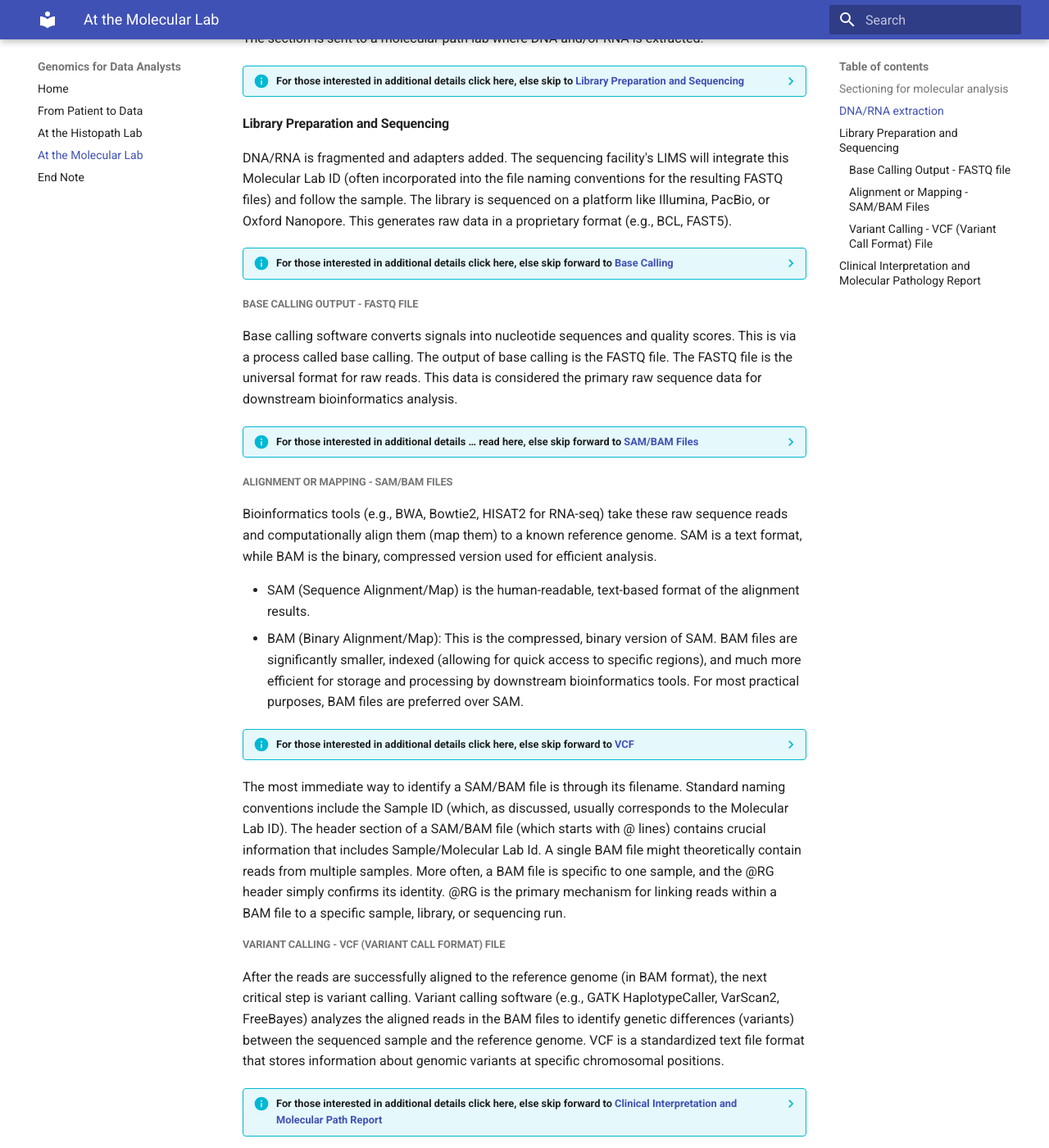
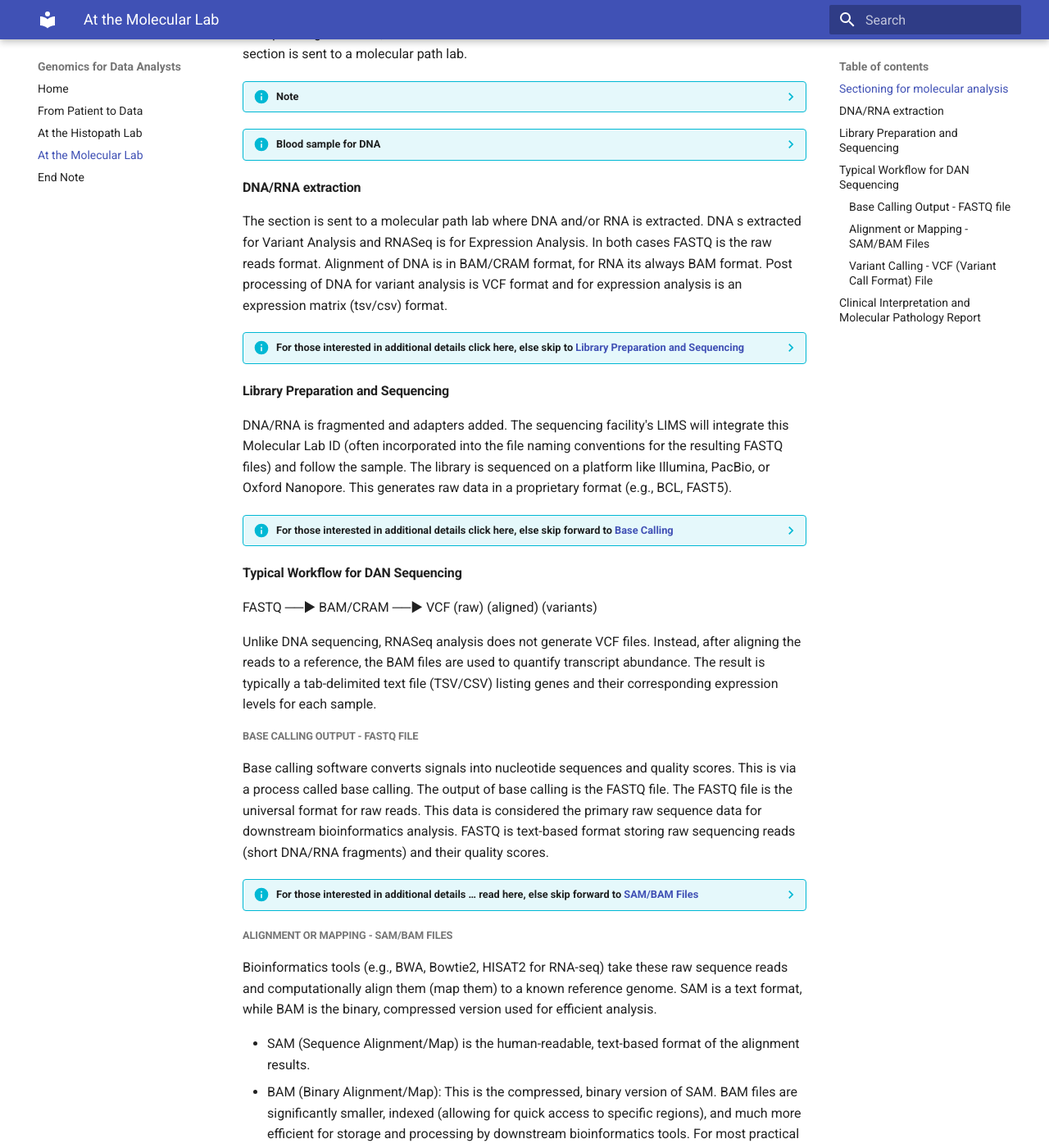
Before and after one commit to anantpad/genomics-blog, an MkDocs documentation site: the page built from docs/at-molecular-lab.md, in a window 1280 px wide and 1400 px high, scrolled down 363 px. Shown: the whole window at 82% size. Built offline with MkDocs 1.6.1 and Material for MkDocs 9.7.7, drawn with Linux system fonts in a browser that asks for light colours; some of the changed text lies outside the part shown.

Commit message:
Updates to RNASeq

```diff
--- a/docs/at-molecular-lab.md
+++ b/docs/at-molecular-lab.md
@@ -1,10 +1,14 @@
-Usually, after the Histopathology report, the gastroenterologist determines if DNA/RNA sequencing is required.
+Usually, after the Histopathology report, the gastroenterologist determines if molecular testing, such as RNA sequencing (transcriptomic analysis) or molecular profiling — such as DNA or RNA sequencing - is required. In IBD research, while genomic mutations can be informative, transcriptomic analysis (studying RNA expression in gut tissue — studying gene expression from RNA) — is especially valuable for understanding inflammation and immune responses in gut tissue.
 
 #### Sectioning for molecular analysis
 If sequencing is needed, the FFPE block is retrieved and the area of interest is sectioned. This section is sent to a molecular path lab.
+??? info "Note"
+    While FFPE (formalin-fixed paraffin-embedded) tissue is commonly used in pathology, molecular assays (e.g., DNA/RNA extraction for sequencing) can alternatively be performed using fresh tissue obtained via pinch biopsy and stored in RNAlater. This preserves nucleic acid integrity and avoids issues with FFPE crosslinking artifacts. These are especially suitable for downstream RNA-Seq and DNA variant analysis, as they better preserve nucleic acid quality. In research settings, especially for prospective studies, RNAlater is preferred for RNA-Seq due to RNA integrity. In clinical or retrospective contexts, FFPE is often the only available source, though not ideal for RNA-Seq.
+??? info "Blood sample for DNA"
+    In cases where only DNA is required (not RNA), blood samples are often sufficient and offer a practical alternative to tissue biopsies.
 
 #### DNA/RNA extraction
-The section is sent to a molecular path lab where DNA and/or RNA is extracted.
+The section is sent to a molecular path lab where DNA and/or RNA is extracted. DNA s extracted for Variant Analysis and RNASeq is for Expression Analysis. In both cases FASTQ is the raw reads format. Alignment of DNA is in BAM/CRAM format, for RNA its always BAM format. Post processing of DNA for variant analysis is VCF format and for expression analysis is an expression matrix (tsv/csv) format.
 
 ??? info "For those interested in additional details click here, else skip to [Library Preparation and Sequencing](#library-preparation-and-sequencing)"
     Here the chemical processes remove paraffin and extract DNA and/or RNA. If multiple extractions are performed from the same block (e.g., DNA and RNA separately, or from different regions of the block), each extract will get its own unique identifier. The tiny tubes or wells in a multi-well plate (e.g., a 96-well plate) containing the extracted DNA or RNA are immediately labeled with the new Molecular Lab ID, almost always in barcode format.
@@ -21,8 +25,14 @@
 
     The sequencing platform generates an output in proprietary format as it reads the DNA/RNA. e.g., Illumina's sequencers produce BCL files, PacBio produces BAM files with specific reads, Oxford Nanopore produces FAST5 files. It's platform-specific and usually not directly interpretable by end-users without specialized software.
 
+#### Typical Workflow for DAN Sequencing
+FASTQ  ──▶  BAM/CRAM  ──▶  VCF
+(raw)     (aligned)      (variants)
+
+Unlike DNA sequencing, RNASeq analysis does not generate VCF files. Instead, after aligning the reads to a reference, the BAM files are used to quantify transcript abundance. The result is typically a tab-delimited text file (TSV/CSV) listing genes and their corresponding expression levels for each sample.
+
 ##### Base Calling Output - FASTQ file
-Base calling software converts signals into nucleotide sequences and quality scores. This is via a process called base calling. The output of base calling is the FASTQ file. The FASTQ file is the universal format for raw reads. This data is considered the primary raw sequence data for downstream bioinformatics analysis.
+Base calling software converts signals into nucleotide sequences and quality scores. This is via a process called base calling. The output of base calling is the FASTQ file. The FASTQ file is the universal format for raw reads. This data is considered the primary raw sequence data for downstream bioinformatics analysis. FASTQ is text-based format storing raw sequencing reads (short DNA/RNA fragments) and their quality scores.
 
 ??? info "For those interested in additional details … read here, else skip forward to [SAM/BAM Files](#alignment-or-mapping---sambam-files)"
     The crucial link between the raw FASTQ files and the patient/specimen metadata happens outside the FASTQ file itself, through robust laboratory information management systems (LIMS) and file naming conventions. The most common and direct way to link FASTQ files to a sample is through standardized file names. Labs typically adopt a strict naming convention that includes a unique sample ID, which in turn can be traced back to the patient. Example: PatientID_SampleID_Lane_ReadPair_Index.fastq.gz or similar.
@@ -34,17 +44,18 @@
 
 - SAM (Sequence Alignment/Map) is the human-readable, text-based format of the alignment results.
 - BAM (Binary Alignment/Map): This is the compressed, binary version of SAM. BAM files are significantly smaller, indexed (allowing for quick access to specific regions), and much more efficient for storage and processing by downstream bioinformatics tools. For most practical purposes, BAM files are preferred over SAM.
+- CRAM (Compressed BAM) A more space-efficient compressed version of BAM. It saves disk space (30–60% smaller than BAM). However, since it is slightly more complex for downstream tools; some pipelines convert CRAM → BAM before use.
 
 ??? info "For those interested in additional details click here, else skip forward to [VCF](#variant-calling---vcf-variant-call-format-file)"
 The most immediate way to identify a SAM/BAM file is through its filename. Standard naming conventions include the Sample ID (which, as discussed, usually corresponds to the Molecular Lab ID). The header section of a SAM/BAM file (which starts with @ lines) contains crucial information that includes Sample/Molecular Lab Id. A single BAM file might theoretically contain reads from multiple samples. More often, a BAM file is specific to one sample, and the @RG header simply confirms its identity. @RG is the primary mechanism for linking reads within a BAM file to a specific sample, library, or sequencing run.
 
 ##### Variant Calling - VCF (Variant Call Format) File
-After the reads are successfully aligned to the reference genome (in BAM format), the next critical step is variant calling. Variant calling software (e.g., GATK HaplotypeCaller, VarScan2, FreeBayes) analyzes the aligned reads in the BAM files to identify genetic differences (variants) between the sequenced sample and the reference genome. VCF is a standardized text file format that stores information about genomic variants at specific chromosomal positions.
+After the reads are successfully aligned to the reference genome (in BAM format), the next critical step is variant calling. VCF is derived from BAM or CRAM files after running a variant caller (like GATK, FreeBayes). Variant calling software (e.g., GATK HaplotypeCaller, VarScan2, FreeBayes) analyzes the aligned reads in the BAM files to identify genetic differences (variants) between the sequenced sample and the reference genome. VCF (Variant Call Format) files store genomic variant information, and are typically generated from DNA sequencing data. VCF is a standardized text file format that stores information about genomic variants at specific chromosomal positions. VCF has info about positions where sample’s DNA differs from reference genome.
 
 ??? info "For those interested in additional details click here, else skip forward to [Clinical Interpretation and Molecular Path Report](#clinical-interpretation-and-molecular-pathology-report)"
-    Like FASTQ and BAM files, VCF files are typically named with the Sample ID (Molecular Lab ID) to ensure quick identification. VCF files have extensive header lines starting with ## (meta-information lines) and a single header line starting with # for column names. This is where sample information is explicitly stated. Sample Columns in the Header Line is the most direct and crucial way VCF files identify samples. If a VCF file contains genotype information for multiple samples, the sample names (IDs) are listed as columns after the FORMAT column in the header line. This allows each row of variant data to then have genotype information for each listed sample in the subsequent columns. Each data line in a VCF file represents a variant. Following the FORMAT column, there are columns for each sample, labeled with their respective Sample IDs from the header line. These columns contain the genotype, allelic depth, genotype quality, and other relevant information for that specific sample at that variant position.
+    Like FASTQ and BAM files, VCF files are typically named with the Sample ID (Molecular Lab ID) to ensure quick identification. VCF is Tab-delimited format that stores genetic variants (e.g., SNPs, insertions, deletions). VCF files have extensive header lines starting with ## (meta-information lines) and a single header line starting with # for column names. This is where sample information is explicitly stated. Sample Columns in the Header Line is the most direct and crucial way VCF files identify samples. If a VCF file contains genotype information for multiple samples, the sample names (IDs) are listed as columns after the FORMAT column in the header line. This allows each row of variant data to then have genotype information for each listed sample in the subsequent columns. Each data line in a VCF file represents a variant. Following the FORMAT column, there are columns for each sample, labeled with their respective Sample IDs from the header line. These columns contain the genotype, allelic depth, genotype quality, and other relevant information for that specific sample at that variant position.
 
-The BAM and VCF files are typically the primary inputs for the subsequent clinical interpretation.
+The BAM and VCF files are typically the primary inputs for the subsequent clinical interpretation. In some cases, the VCF files are derived from blood samples, which are a reliable and non-invasive source of high-quality DNA. These files are often created alongside CRAM (compressed sequencing alignment) files and other raw genomic formats.
 
 #### Clinical Interpretation and Molecular Pathology Report
 A molecular pathologist reviews the variants in context with the patient’s clinical findings. A detailed report is generated, referencing the BAM and VCF files and other metadata like assay, project, and sample identifiers.
```
Also changed, not shown: site/at-histopath/index.html, site/at-molecular-lab/index.html, site/index.html, site/patient-to-data/index.html, site/search/search_index.json.
